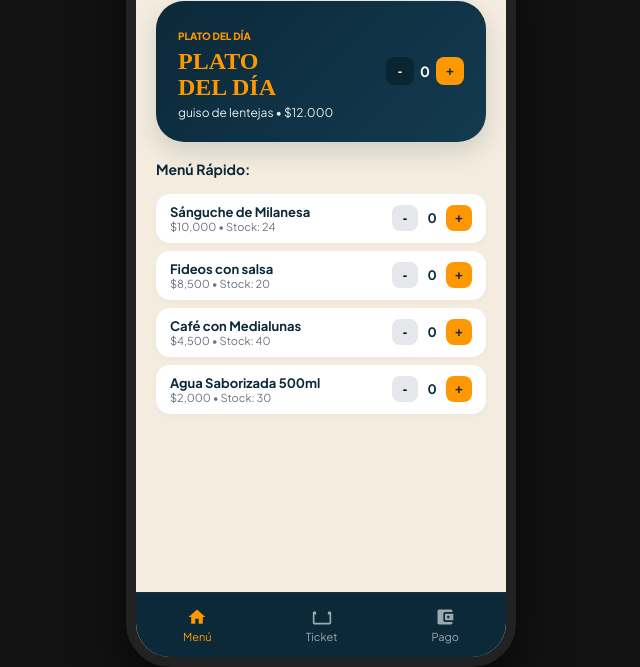
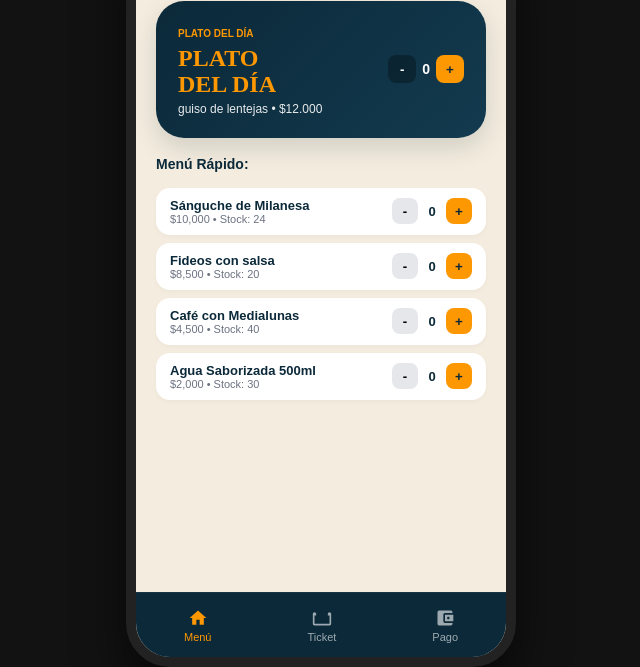
Before and after one commit to KevinDallAnese/rapidin-buffet, a plain HTML site: page index.html in a window 1280 px wide. Shown: the part 150-817 px from the top of the page, without its empty margins (319-959 px from the left). Drawn offline with Linux system fonts and the light colour scheme.

Commit message:
Update styles.css

```diff
--- a/styles.css
+++ b/styles.css
@@ -1,7 +1,9 @@
-@import url('https://fonts.googleapis.com/css2?family=Plus+Jakarta+Sans:wght@400;500;600;700;800&display=swap');
 
-body {
-    font-family: 'DM Serif Display', serif;
+@import url('https://fonts.googleapis.com/css2?family=DM+Serif+Display&display=swap');
+
+@font-face {
+    font-family: 'Rhodesia';
+    src: local('DM Serif Display');
 }
 
 
```
